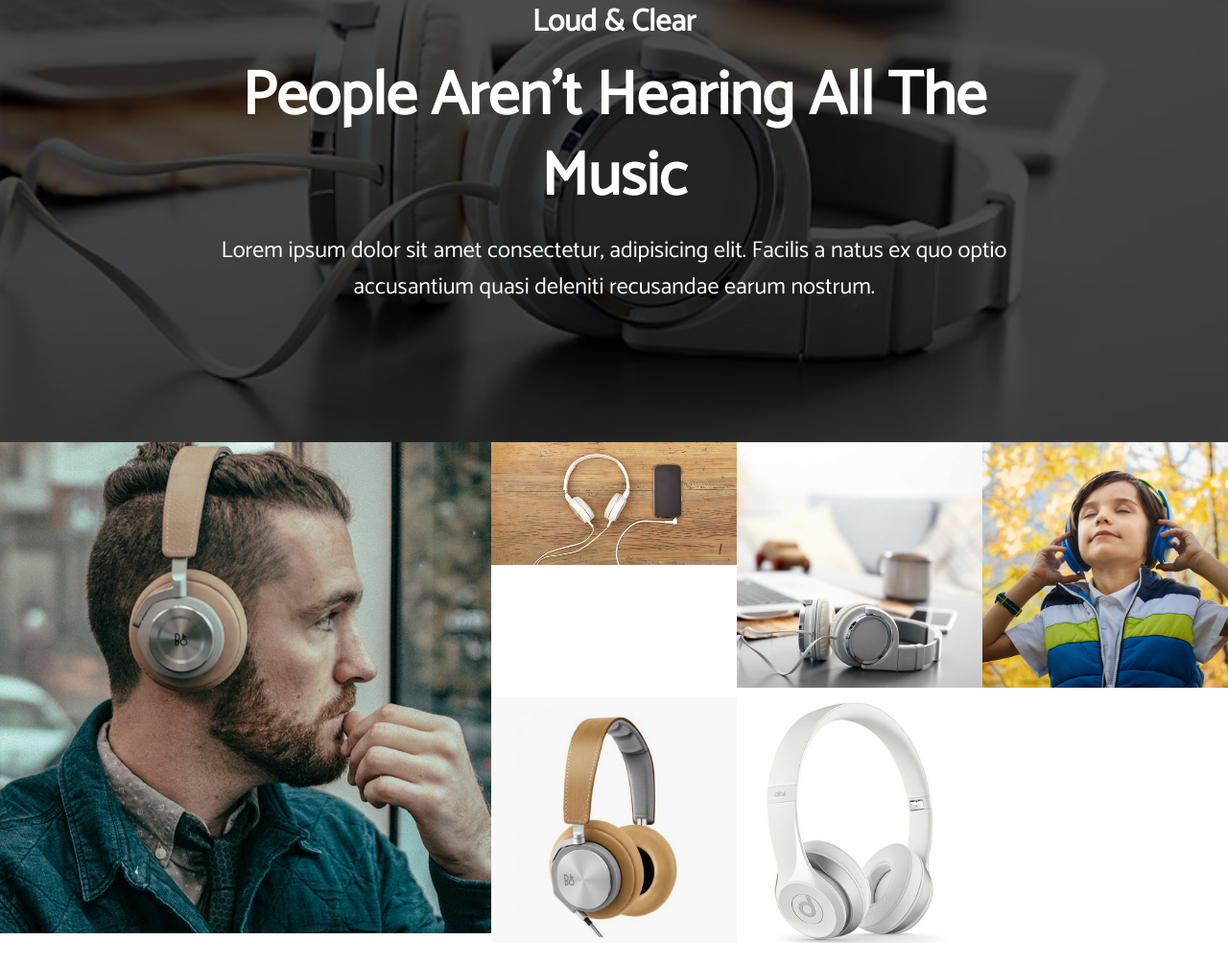
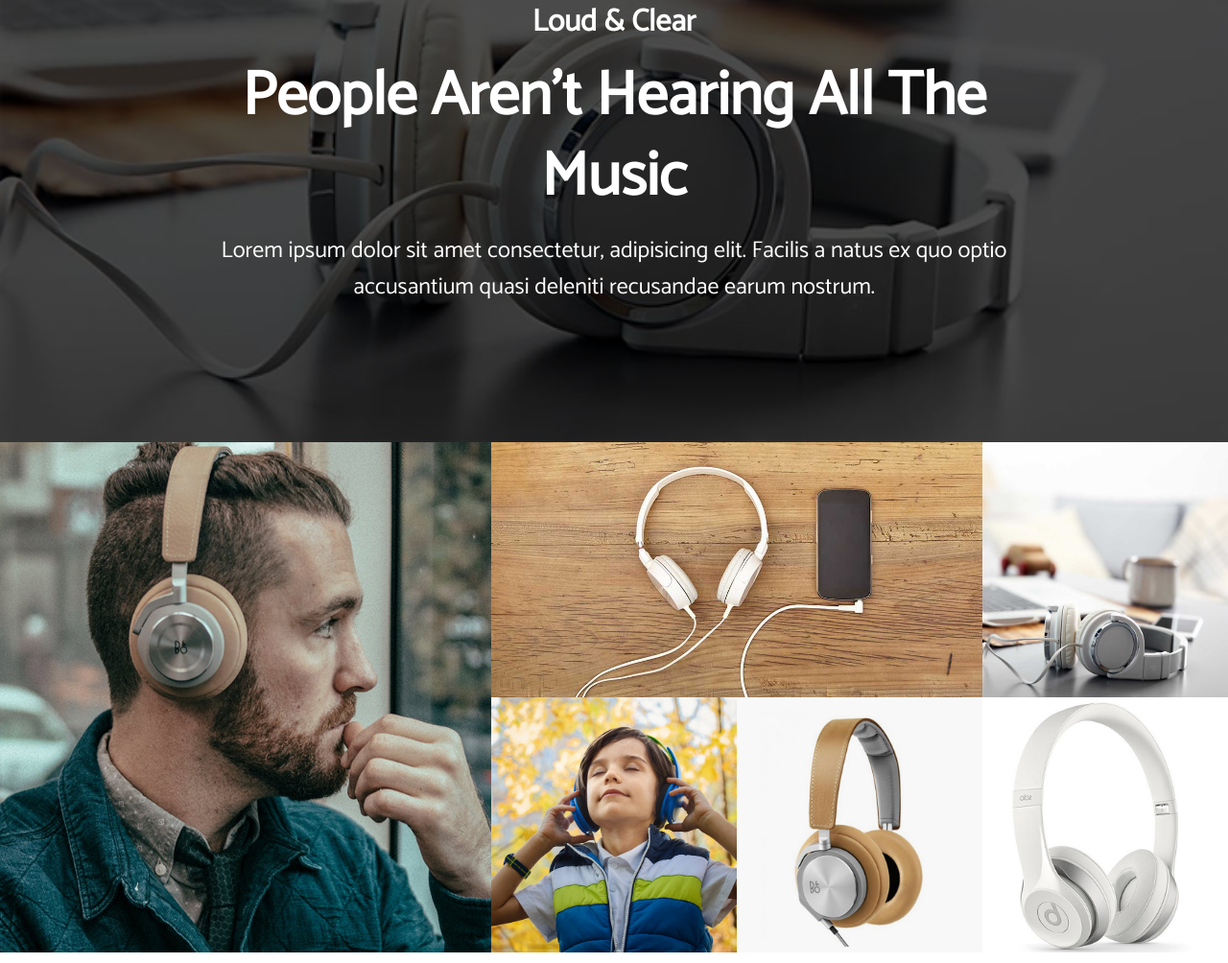
Before and after one commit to pjblitz86/HTML_CSS_Sandbox, a plain HTML site: page product-landing-page/dist/index.html in a window 1280 px wide. Shown: the part 748-1752 px from the top of the page at 96% size. Drawn offline with nearby package versions, Linux system fonts and the light colour scheme; files whose address does not match are found by name.

```diff
--- a/product-landing-page/dist/css/style.css
+++ b/product-landing-page/dist/css/style.css
@@ -149,6 +149,16 @@
   grid-column: 1/3;
 }
 
+.section-c .gallery a:nth-child(2) {
+  grid-column: 3/5;
+}
+
+.section-c .gallery img,
+.section-c .gallery a {
+  width: 100%;
+  height: 100%;
+}
+
 /* Utilities */
 .btn {
   display: inline-block;
```
Also changed, not shown: product-landing-page/dist/index.html (+7 -5 lines).
